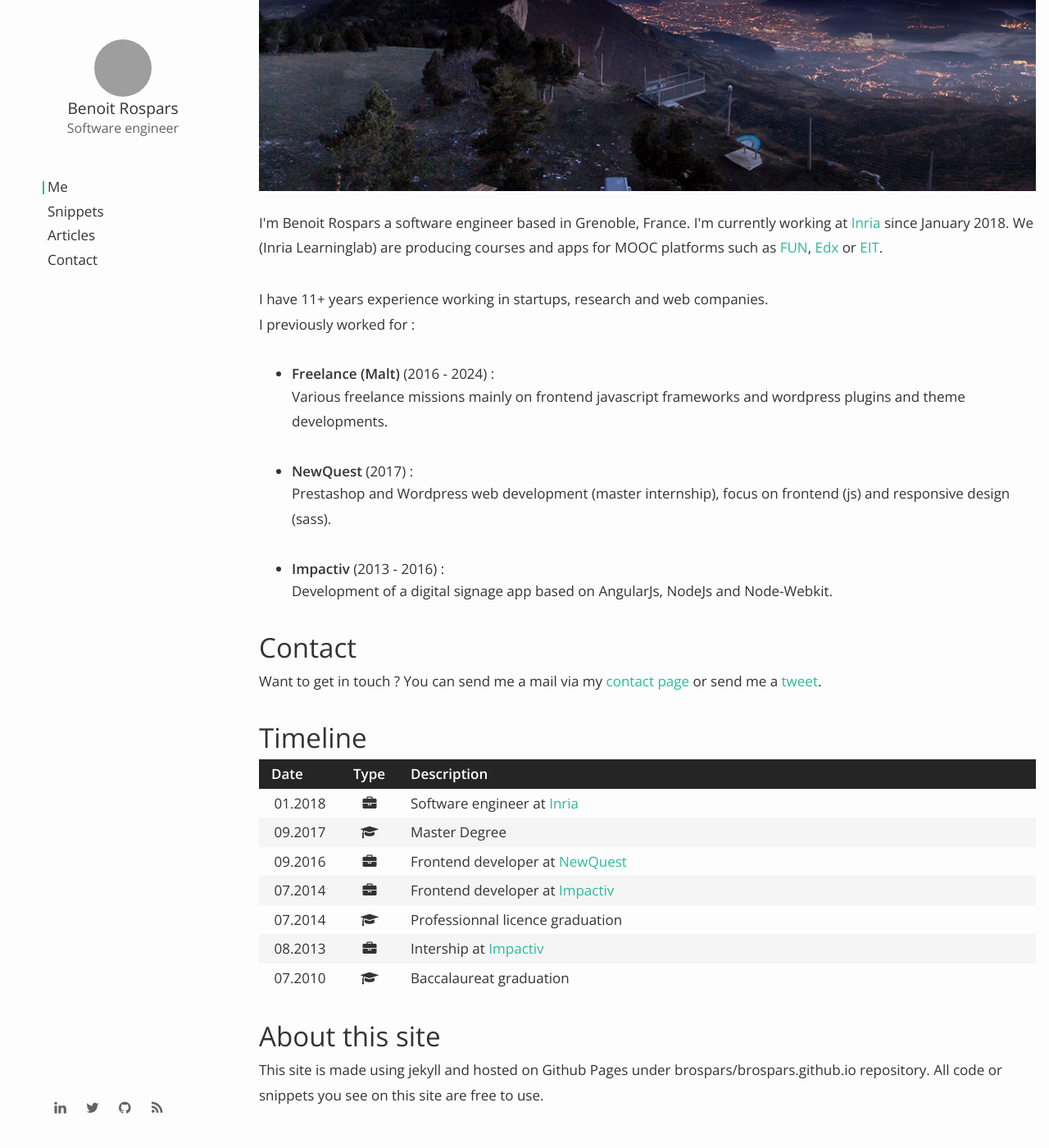
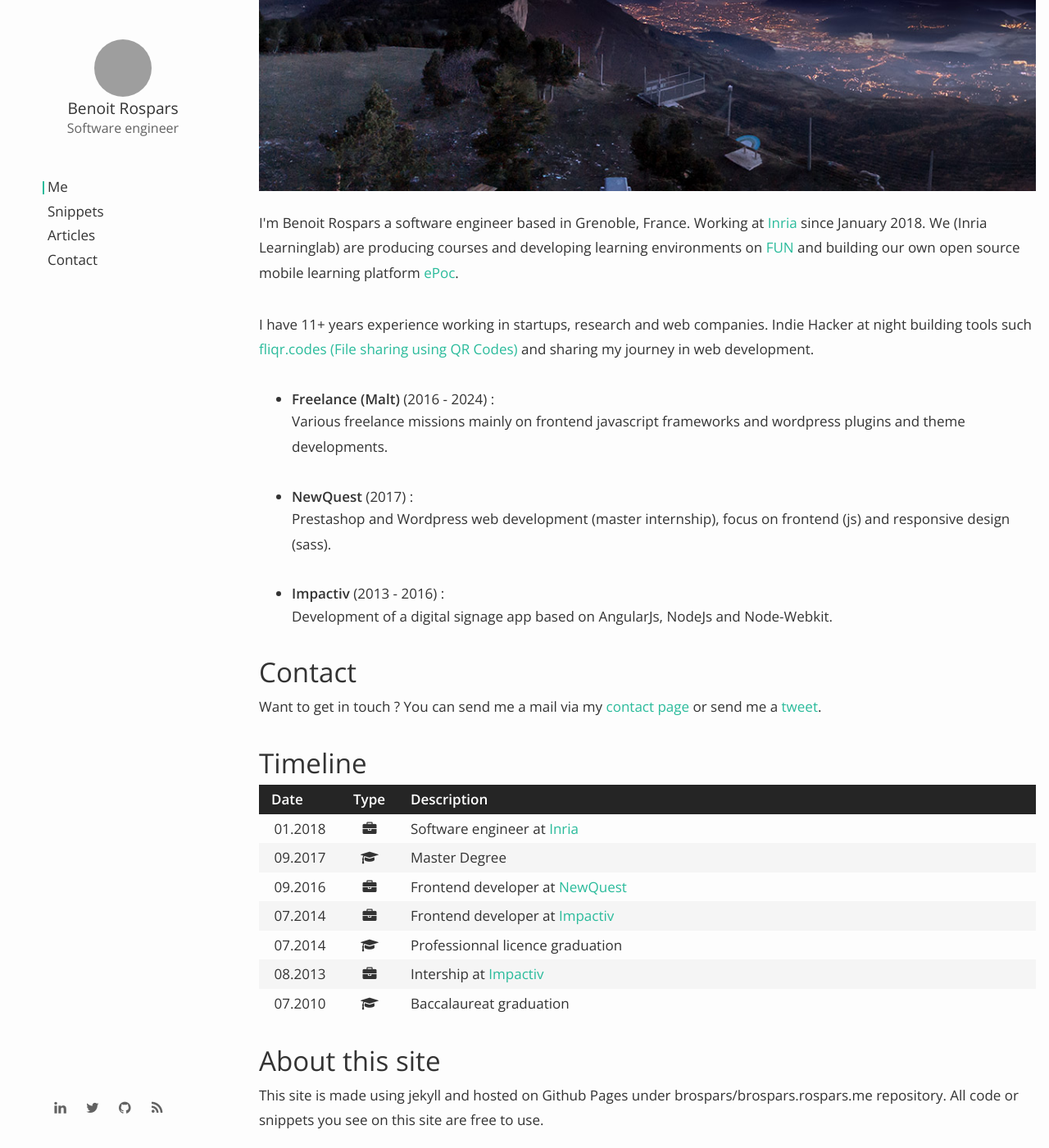
Before and after one commit to brospars/benoit.rospars.me, a Jekyll site: the page built from index.html, in a window 1280 px wide and 1400 px high, scrolled down 284 px. Shown: the whole window at 82% size. Built offline with Jekyll 4.4.1, drawn with Linux system fonts in a browser that asks for light colours; nearby versions of some CDN libraries; grey boxes are pictures that could not be loaded.

Commit message:
Update bio

```diff
--- a/index.html
+++ b/index.html
@@ -8,13 +8,14 @@ layout: default
     <img class="" src="{{ site.baseurl }}/img/grenoble-lans.jpg" alt="Grenoble la nuit"/>
     <p>
         I'm Benoit Rospars a software engineer based in Grenoble, France.
-        I'm currently working at <a href="https://inria.fr">Inria</a> since January 2018. We (Inria Learninglab) are
-        producing courses and apps for MOOC platforms such as <a href="https://fun-mooc.fr">FUN</a>,
-        <a href="https://edx.org">Edx</a> or <a href="https://eit.europa.eu/">EIT</a>.
+        Working at <a href="https://inria.fr">Inria</a> since January 2018. We (Inria Learninglab) are
+        producing courses and developing learning environments on <a href="https://fun-mooc.fr">FUN</a>
+        and building our own open source mobile learning platform <a href="https://epoc.inria.fr">ePoc</a>.
     </p>
     <p>
-        I have {{ site.time | date: '%y' | minus:13}}+ years experience working in startups, research and web companies.<br/>
-        I previously worked for :
+        I have {{ site.time | date: '%y' | minus:13}}+ years experience working in startups, research and web companies.
+        Indie Hacker at night building tools such <a href="https://fliqr.codes">fliqr.codes (File sharing using QR Codes)</a>
+        and sharing my journey in web development.
     </p>
     <ul>
         <li>
@@ -94,7 +95,7 @@ layout: default
 
     <h3>About this site</h3>
     <p>
-        This site is made using jekyll and hosted on Github Pages under brospars/brospars.github.io repository.
+        This site is made using jekyll and hosted on Github Pages under brospars/brospars.rospars.me repository.
         All code or snippets you see on this site are free to use.
     </p>
 </div>
```
